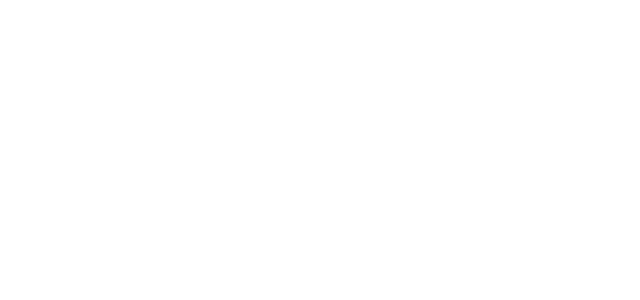
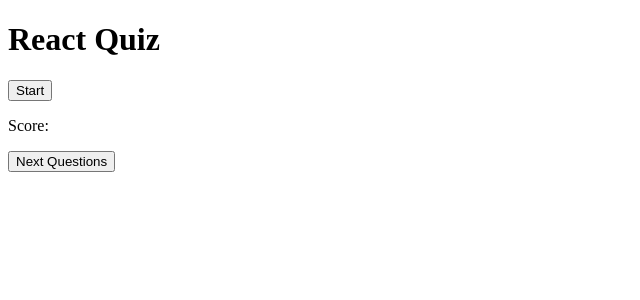
Before and after one commit to AlexandepR/lend-learn, a React (Create React App) app: page / in a window 1280 px wide. Shown: the top 300 px of the page, without its empty margins (0-640 px from the left). Built offline with nearby package versions, Linux system fonts and the light colour scheme; the HTML template or start-up script is replaced by a standard one.

Commit message:
app_startTrivia change

```diff
--- a/src/App.tsx
+++ b/src/App.tsx
@@ -1,21 +1,66 @@
-import React from 'react';
-import logo from './logo.svg';
-// import './App.css';
+import React, {useState} from 'react';
+import {Difficulty, fetchQuizQuestions, QuestionState} from "./API";
+import QuestionsCard from "./components/QuestionsCard";
+import {log} from "util";
+
+const TOTAL_QUESTIONS = 10
+
+type AnswerObject = {
+    question: string;
+    answer: string;
+    correct: boolean;
+    correctAnswer: string;
+}
 
 function App() {
+    const [questions, setQuestions] = useState<QuestionState[]>([])
+    const [userAnswers, setUserAnswers] = useState<AnswerObject[]>([])
+    const [number, setNumber] = useState(0)
+    const [loading, setLoading] = useState(false)
+    const [score, setScore] = useState(0)
+    const [gameOver, setGameOver] = useState(true)
 
     const startTrivia = async () => {
-    }
+        setLoading(true);
+        setGameOver(false);
+
+        const newQuestions = await fetchQuizQuestions(
+            TOTAL_QUESTIONS,
+            Difficulty.EASY
+        );
+
+        setQuestions(newQuestions);
+        setScore(0);
+        setUserAnswers([]);
+        setNumber(0)
+        setLoading(false)
+    };
     const checkAnswer = (e: React.MouseEvent<HTMLButtonElement>) => {
-    }
+    };
     const nextQuestion = () => {
-    }
+    };
 
-  return (
-    <div className="App">
-
-    </div>
-  );
+    return (
+        <div className="App">
+            <h1>React Quiz</h1>
+            <button className='buttonStart' onClick={startTrivia}>
+                Start
+            </button>
+            <p className='score'>Score:</p>
+            {loading ? <p>Loading questions...</p> : ''}
+            {/*<QuestionsCard*/}
+            {/*    question={questions[number].question}*/}
+            {/*    answers={questions[number].answers}*/}
+            {/*    callback={checkAnswer}*/}
+            {/*    userAnswer={userAnswers ? userAnswers[number] : undefined}*/}
+            {/*    questionNum={number + 1}*/}
+            {/*    totalQuestions={TOTAL_QUESTIONS}*/}
+            {/*/>*/}
+            <button className='buttonNext' onClick={nextQuestion}>
+                Next Questions
+            </button>
+        </div>
+    );
 }
 
 export default App;
```
